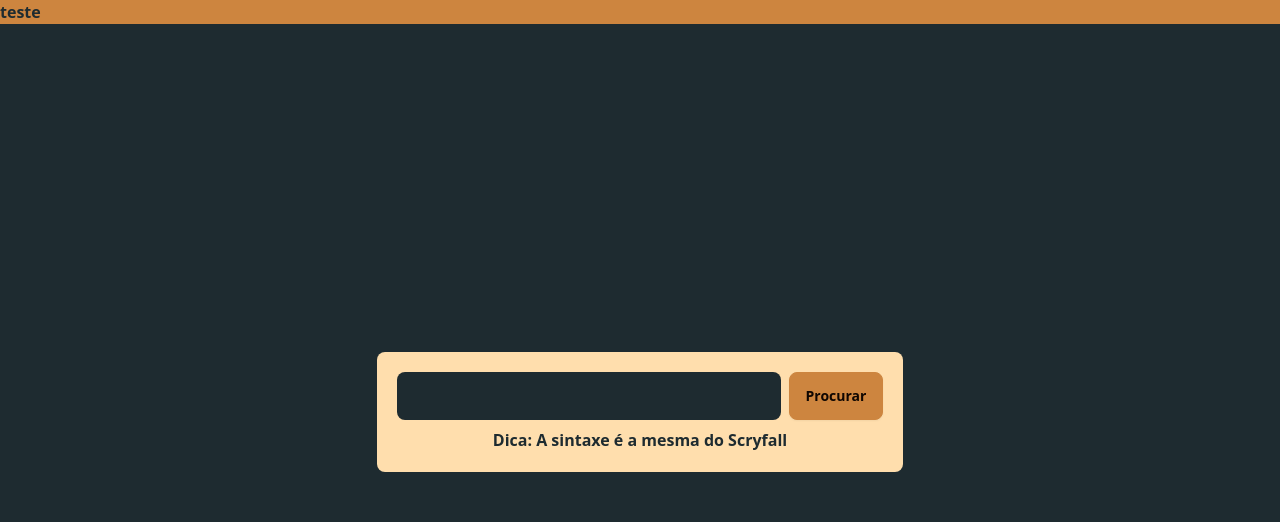
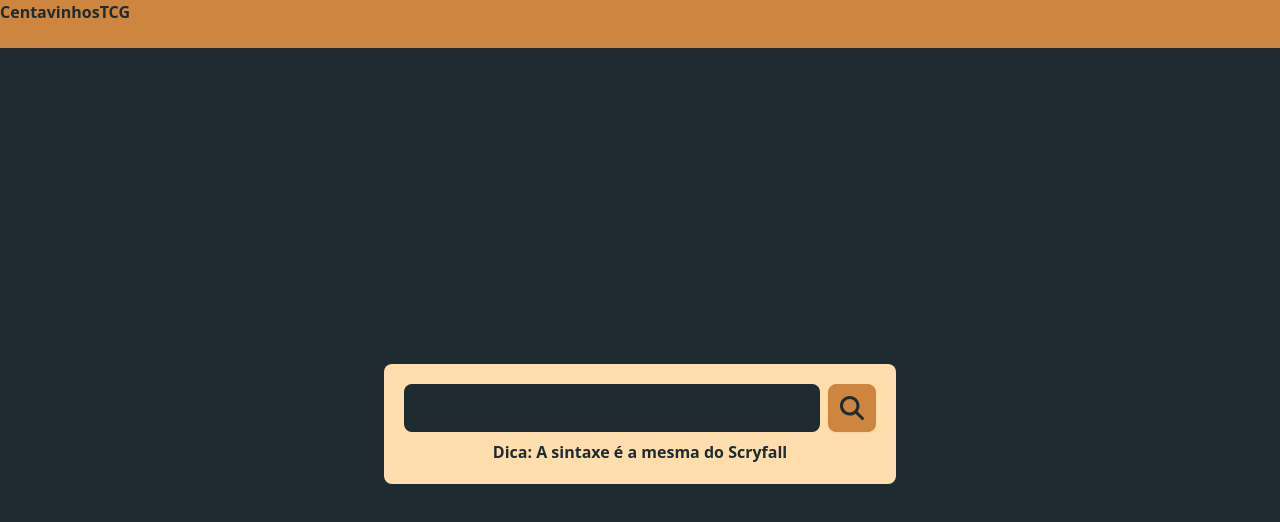
Before and after one commit to GabrielHK97/cards-centavinhos-tcg, a React (Create React App) app: page / in a window 1280 px wide. Shown: the top 522 px of the page. Built offline with nearby package versions, Linux system fonts and the light colour scheme.

Commit message:
adding loading spinners

```diff
--- /dev/null
+++ b/src/components/Card/Card.component.tsx
@@ -0,0 +1,24 @@
+import CardImage from "../CardImage/CardImage.component";
+import Spinner from "../Spinner/Spinner.component";
+
+interface IProps {
+  item: any;
+}
+
+function Card({ item }: IProps) {
+  return (
+    <div>
+      {item.card_faces ? (
+        item.image_uris ? (
+          <CardImage src={item.image_uris.png} />
+        ) : (
+          <CardImage src={item.card_faces[0].image_uris.png} />
+        )
+      ) : (
+        <CardImage src={item.image_uris.png} />
+      )}
+    </div>
+  );
+}
+
+export default Card;
--- /dev/null
+++ b/src/components/CardImage/CardImage.component.tsx
@@ -0,0 +1,26 @@
+import { useState } from "react";
+import Spinner from "../Spinner/Spinner.component";
+
+interface IProps {
+  src: string;
+}
+
+function CardImage({ src }: IProps) {
+  const [loaded, setLoaded] = useState<boolean>(false);
+  return (
+    <>
+      <img
+        style={{ display: loaded ? "block" : "none" }}
+        src={src}
+        onLoad={() => {
+          setLoaded(true);
+        }}
+      ></img>
+      <div className="flex flex-col justify-center items-center w-full h-full" style={{ display: loaded ? "none" : "flex" }}>
+        <Spinner className="w-24 h-24" />
+      </div>
+    </>
+  );
+}
+
+export default CardImage;
--- /dev/null
+++ b/src/components/Spinner/Spinner.component.tsx
@@ -0,0 +1,11 @@
+import "./Spinner.css";
+
+interface IProps {
+    className: string;
+}
+
+function Spinner(props: IProps) {
+    return <div className={`loader ${props.className}`}></div>;
+}
+
+export default Spinner;
--- /dev/null
+++ b/src/components/Spinner/Spinner.css
@@ -0,0 +1,11 @@
+.loader {
+  border: 16px solid #27353b;
+  border-top: 16px solid #141d21;
+  border-radius: 50%;
+  animation: spin 2s linear infinite;
+}
+
+@keyframes spin {
+  0% { transform: rotate(0deg); }
+  100% { transform: rotate(360deg); }
+}
--- a/src/pages/Home.tsx
+++ b/src/pages/Home.tsx
@@ -1,29 +1,40 @@
-import { useEffect, useState } from "react";
+import { useState } from "react";
 import { useNavigate } from "react-router-dom";
+import SearchIcon from "../svg/SearchIcon.svg";
 
 function Home() {
   const [search, setSearch] = useState<string>("");
   const navigate = useNavigate();
 
+  window.addEventListener("keydown", (e: any) => {
+    if (e.key === "Enter") {
+      navigate(`/search?q=${search}`);
+    }
+  });
+
   return (
-    <div className="flex flex-col justify-center items-center w-scren h-screen text-base-100 font-bold">
-      <div className="bg-primary w-full">teste</div>
-      <div className="flex-grow flex flex-col justify-center items-center">
-        <div className="flex flex-col justify-center items-center gap-2 bg-accent rounded-lg p-5">
-          <div className="flex flex-row gap-2">
+    <div className="flex flex-col justify-center items-center w-scren h-screen font-bold">
+      <div className="bg-primary w-full h-12  text-base-100">
+        CentavinhosTCG
+      </div>
+      <div className="flex-grow flex flex-col justify-center items-center p-2 w-full">
+        <div className="flex flex-col justify-center items-center gap-2 bg-accent rounded-lg p-5 w-full max-w-lg">
+          <div className="flex flex-row gap-2 w-full">
             <input
-              className="input w-96 text-neutral"
+              className="input text-neutral w-full h-12"
               type="text"
               onChange={(e) => setSearch(e.target.value)}
             />
             <button
-              className="btn btn-primary font-bold"
+              className="btn btn-primary text-base-100 h-12 w-12 p-0"
               onClick={() => navigate(`/search?q=${search}`)}
             >
-              Procurar
+              <SearchIcon className="w-6 h-6" />
             </button>
           </div>
-          <div>Dica: A sintaxe é a mesma do Scryfall</div>
+          <div className="text-base-100">
+            Dica: A sintaxe é a mesma do Scryfall
+          </div>
         </div>
       </div>
     </div>
--- a/src/pages/Search.tsx
+++ b/src/pages/Search.tsx
@@ -1,24 +1,32 @@
 import { useEffect, useState } from "react";
 import { useSearchParams } from "react-router-dom";
-import { scryfallAPI } from "../apis/scryfall.api";
+import { scryfallAPI } from "../api/scryfall.api";
+import Card from "../components/Card/Card.component";
+import Spinner from "../components/Spinner/Spinner.component";
 
 function Search() {
   const [searchParams, setSearchParams] = useSearchParams();
   const [search, setSearch] = useState<string>(searchParams.get("q") ?? "");
-  const [data, setData] = useState<any>([]);
+  const [data, setData] = useState<any>({});
 
   useEffect(() => {
     setSearch(searchParams.get("q") ?? "");
-    scryfallAPI.get(`/cards/search?&q=f%3Apenny+${search}`).then((res) => {
-      setData(res.data);
-      console.log(res.data.data.length);
+    scryfallAPI
+      .get(`/cards/search?&q=f%3Apenny+${search}`)
+      .then((res) => {
+        setData(res);
+      })
+      .catch(() => {
+        setData(null);
       });
   }, []);
 
   return (
-    <div className="flex flex-col justify-center items-center w-scren h-screen text-base-100 font-bold">
-      <div className="bg-primary w-full">teste</div>
+    <div className="flex flex-col justify-center items-center w-scren h-screen font-bold">
+      <div className="bg-primary w-full text-base-100">teste</div>
       <div className="flex min-h-0 w-full flex-1 flex-col p-5">
+        {data ? (
+          data.data ? (
             <div
               className="w-full overflow-y-auto grid"
               style={{
@@ -26,24 +34,20 @@ function Search() {
                 gridTemplateColumns: "repeat(5, 1fr)",
               }}
             >
-          {data.data &&
-            data.data.map((item: any) => {
-              console.log(item.name, ",", item.layout);
-              return (
-                <div>
-                  {item.card_faces ? (
-                    item.image_uris ? (
-                      <img src={item.image_uris.png}></img>
+              {data.data.data.map((item: any) => {
+                return <Card item={item} />;
+              })}
+            </div>
           ) : (
-                      <img src={item.card_faces[0].image_uris.png}></img>
+            <div className="flex-1 flex flex-col justify-center items-center">
+              <Spinner className="w-56 h-56"/>
+            </div>
           )
         ) : (
-                    <img src={item.image_uris.png}></img>
+          <div className="flex-1 text-neutral flex flex-col justify-center items-center">
+            Cards não encontrados!
+          </div>
         )}
-                </div>
-              );
-            })}
-        </div>
       </div>
     </div>
   );
--- /dev/null
+++ b/src/svg/SearchIcon.svg.tsx
@@ -0,0 +1,16 @@
+interface IProps {
+    className: string;
+}
+
+function SearchIcon(props: IProps) {
+  return (
+    <svg className={props.className} xmlns="http://www.w3.org/2000/svg" viewBox="0 0 512 512">
+      <path
+        fill="currentColor"
+        d="M416 208c0 45.9-14.9 88.3-40 122.7L502.6 457.4c12.5 12.5 12.5 32.8 0 45.3s-32.8 12.5-45.3 0L330.7 376c-34.4 25.2-76.8 40-122.7 40C93.1 416 0 322.9 0 208S93.1 0 208 0S416 93.1 416 208zM208 352a144 144 0 1 0 0-288 144 144 0 1 0 0 288z"
+      />
+    </svg>
+  );
+}
+
+export default SearchIcon;
```
Also changed, not shown: src/api/scryfall.api.ts (renamed from src/apis/scryfall.api.ts). Lines whose indentation alone changed are shown as unchanged.
